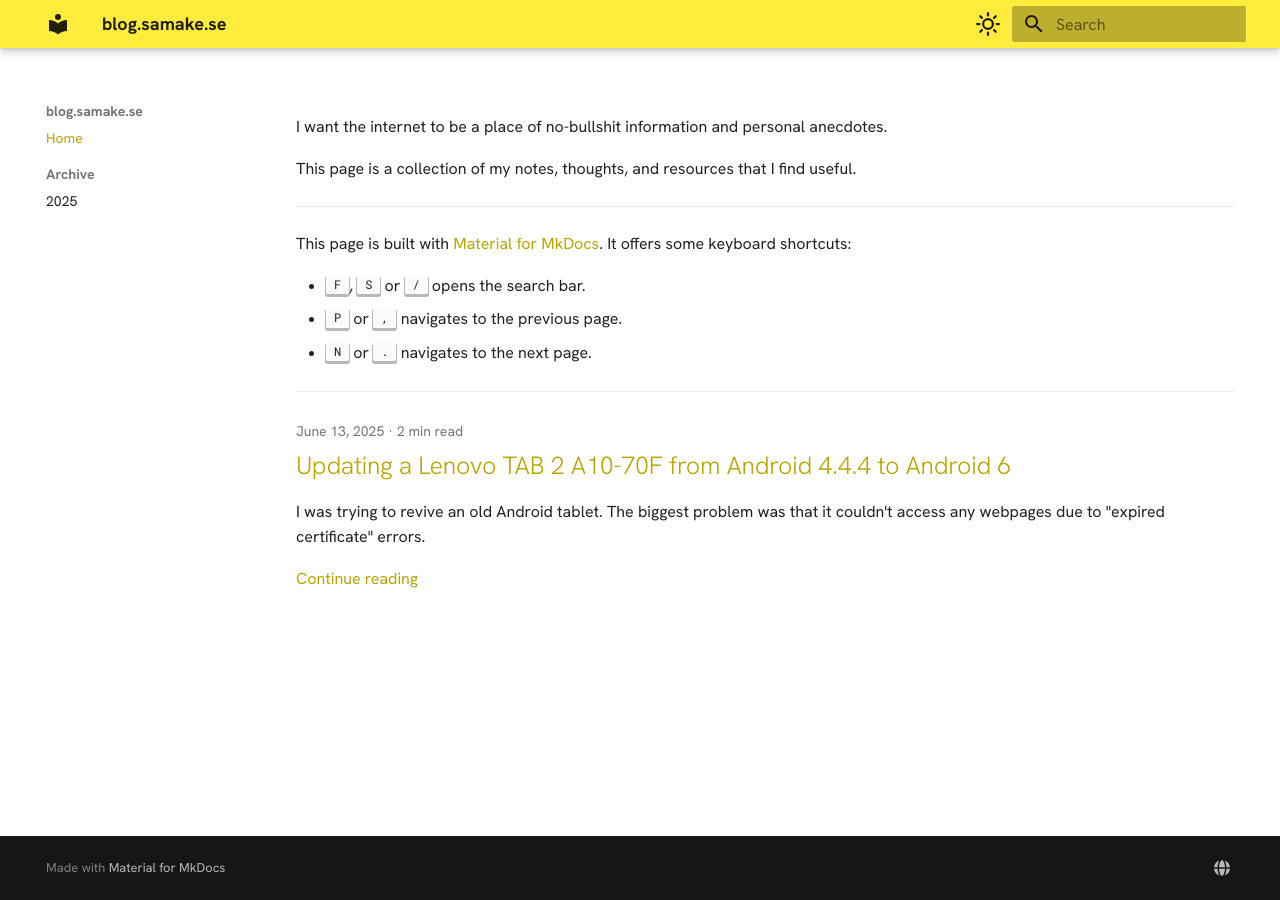
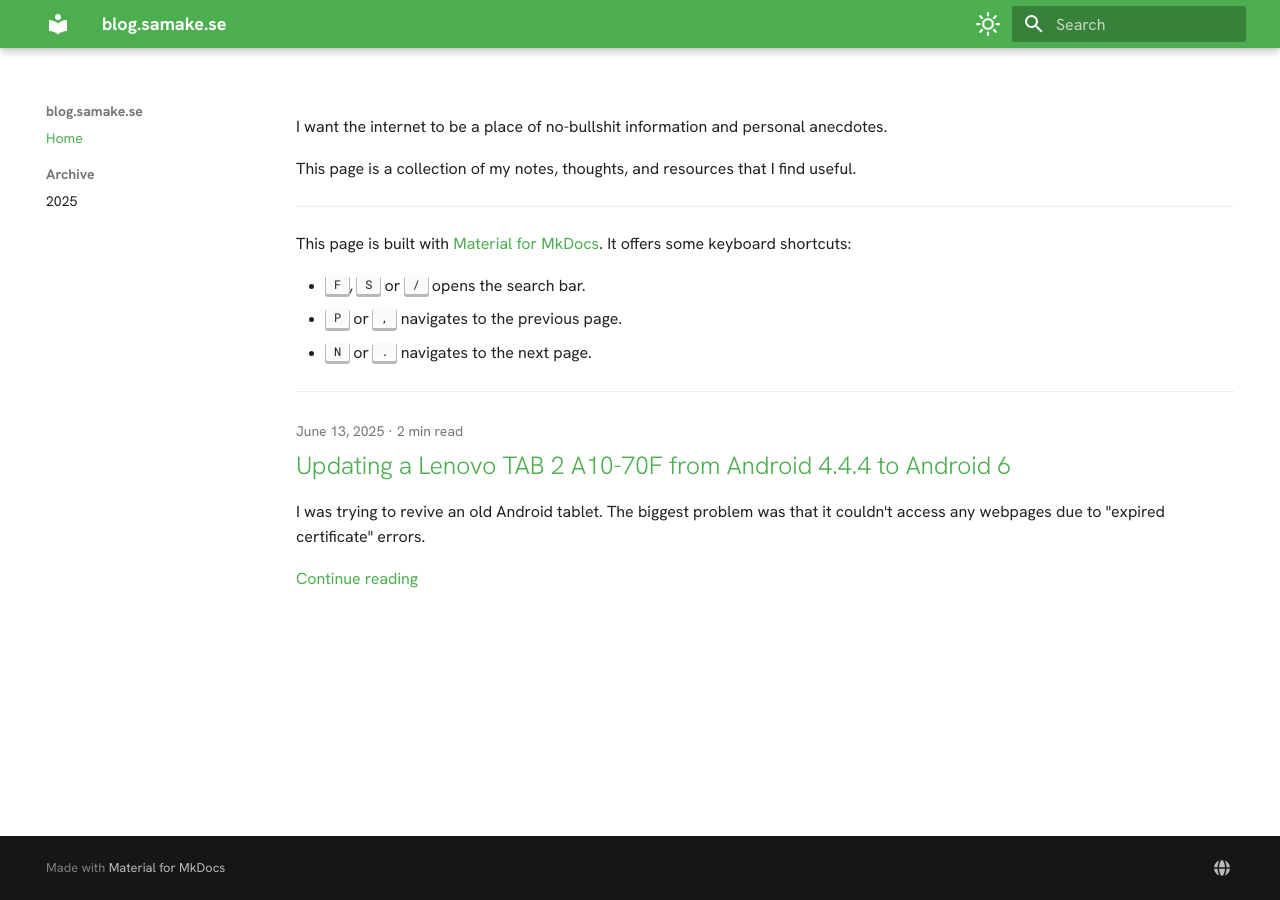
Before and after one commit to sermuns/blog, an MkDocs documentation site: the page built from docs/index.md, in a window 1280 px wide. Built offline with MkDocs 1.6.1 and Material for MkDocs 9.7.7, drawn with Linux system fonts in a browser that asks for light colours.

Commit message:
Udpate to gren

```diff
--- a/mkdocs.yml
+++ b/mkdocs.yml
@@ -22,13 +22,13 @@ theme:
   palette:
     - media: "(prefers-color-scheme: light)"
       scheme: default
-      primary: yellow
+      primary: green
       toggle:
         icon: octicons/sun-16
         name: Switch to dark mode
     - media: "(prefers-color-scheme: dark)"
       scheme: slate
-      primary: yellow
+      primary: green
       toggle:
         icon: octicons/moon-16
         name: Switch to light mode
```
